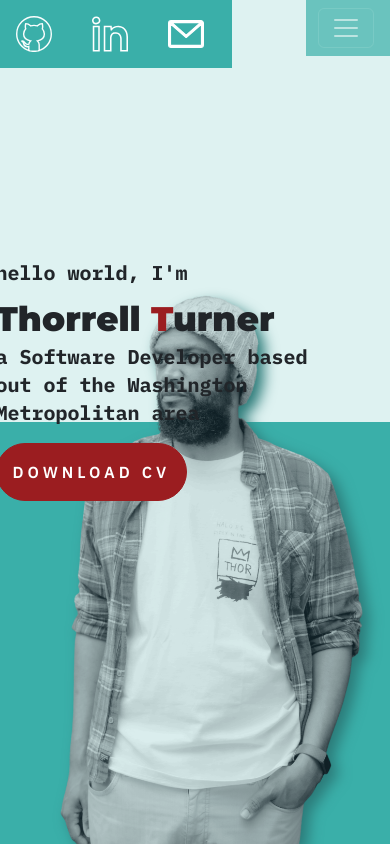
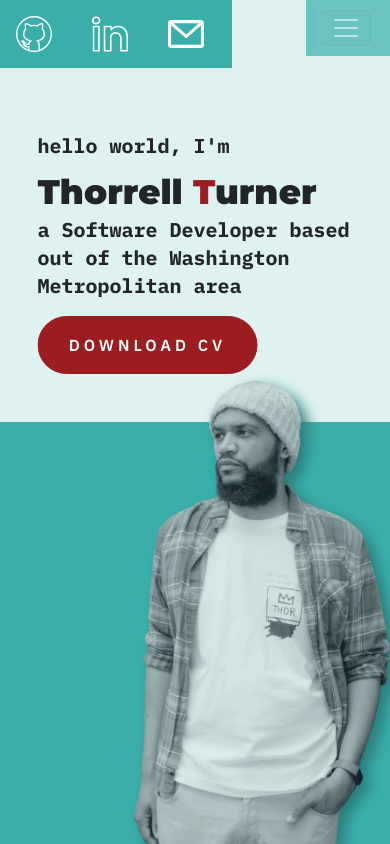
Before and after one commit to thorrellt/react-portfolio, a React (Vite) app: page / in a window 390 px wide. Built offline with nearby package versions, Linux system fonts and the light colour scheme.

Commit message:
ass more responsive design to heading

```diff
--- a/src/components/Heading.jsx
+++ b/src/components/Heading.jsx
@@ -13,8 +13,21 @@ import emailIcon from '../assets/icon-mail.svg'
 import resume from '../assets/thorrellt_resume.pdf'
 
 function Heading(props) {
-  console.log(props.windowWidth)
-  const contactsPosition = props.windowWidth <= 575 ? "top-0" : "bottom-0"
+  const windowWidth = props.windowWidth;
+
+  /**
+   * responsive design variables
+   * that change Bootstrap classes that
+   * arent responsive on small screens
+   */
+  const contactsPosition = windowWidth <= 575 ? "top-0" : "bottom-0"
+  const introPosition = windowWidth <= 575 ? "top-30 start-50" : "top-45 start-45"
+  const profileImgPosition = windowWidth <= 575 ? "bottom-0 end-0" : "bottom-0 end-0"
+
+
+
+
+
 
   return (
     <Container className=".Heading position-relative" id='Heading' fluid>
@@ -59,9 +72,9 @@ function Heading(props) {
             </Col>
           </Row>
         </div>
-        <div id="heading--right" className="col-12 col-sm-6 bg-primary">
+        <div id="heading--right" className="col-12 col-sm-6 bg-primary position-relative">
           <Image
-            className="profile-pic ms-5 me-5"
+            className={`profile-pic position-absolute ${profileImgPosition}`}
             id='profile-pic'
             src={[profilePicture]}
             fluid
@@ -69,11 +82,11 @@ function Heading(props) {
           />
         </div>
       </Row>
-      <div className="intro position-absolute top-45 start-45 my-0 translate-middle">
+      <div className= {`intro position-absolute ${introPosition} my-0 translate-middle`} >
         <p>hello world, I'm</p>
         <h1 className='display-4'>Thorrell <span className="text-danger">T</span>urner</h1>
-        <p>a Software Developer based<br />
-          out of the Washington<br />
+        <p>a Software Developer based {windowWidth <= 575 ? "":<br />}
+          out of the Washington {windowWidth <= 575 ? "":<br />}
           Metropolitan area</p>
 
         <Button variant="danger" size="lg"
@@ -85,6 +98,11 @@ function Heading(props) {
         </Button>
       </div>
 
+      <h1 className='display-1'>More shit</h1>
+      <h1 className='display-1'>More shit</h1>
+      <h1 className='display-1'>More shit</h1>
+      <h1 className='display-1'>More shit</h1>
+
 
     </Container>
   );
--- a/src/scss/custom.scss
+++ b/src/scss/custom.scss
@@ -22,9 +22,13 @@ $theme-colors: (
 );
 
 $position-values: (
+  1: -20%,
   0: 0,
+  30: 30%,
   40: 40%,
   45: 45%,
+  60: 60%,
+  65: 65%,
   100: 100%
 );
 
--- a/src/styles/Heading.css
+++ b/src/styles/Heading.css
@@ -1,18 +1,17 @@
-
-
-
 #Heading {
     height: 100vh;
+    overflow: hidden;
     /* outline: 2px solid black; */
 }
 
-#Heading > .row {
+#Heading>.row {
     height: 100%;
 }
 
 #heading--left,
 #heading--right {
     height: 100%;
+    max-height: 100vh;
 }
 
 
@@ -30,10 +29,8 @@
 
 
 #profile-pic {
-    height: 90%;
+    max-height: 85%;
     filter: drop-shadow(7px 7px 7px #2B7A78);
-    position: absolute;
-    bottom: 0;
     z-index: 0;
 }
 
@@ -70,7 +67,27 @@
     }
 
     #profile-pic {
-        height: 65%;
+        height: 55vh;
+        max-height: 60vh;
+    }
+
+    .intro {
+        display: flex;
+        flex-direction: column;
+        max-width: 320px;
+        overflow: hidden;
+        /* outline: 2px solid black; */
+    }
+
+    .intro #cv-btn {
+        max-width: 220px;
+    }
+
+    .intro p {
+        /* word-break: break-all; */
+        display: flex;
+        white-space: normal;
+        max-width: 315px;
     }
 
     /* #main-contacts {
```
